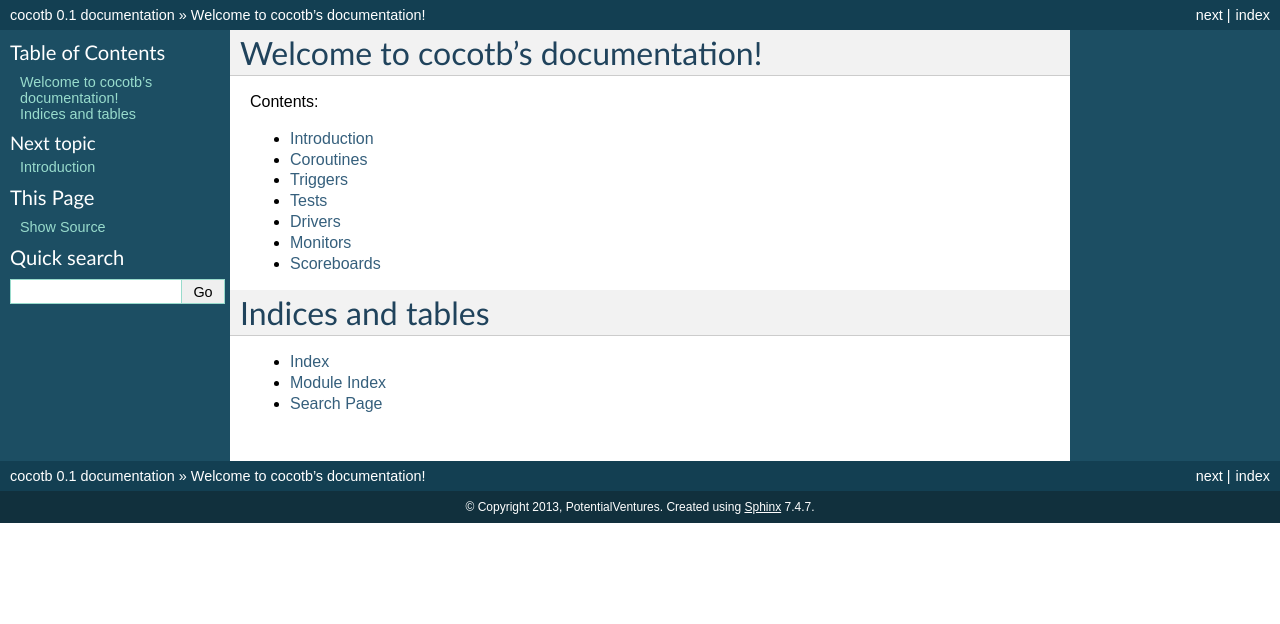
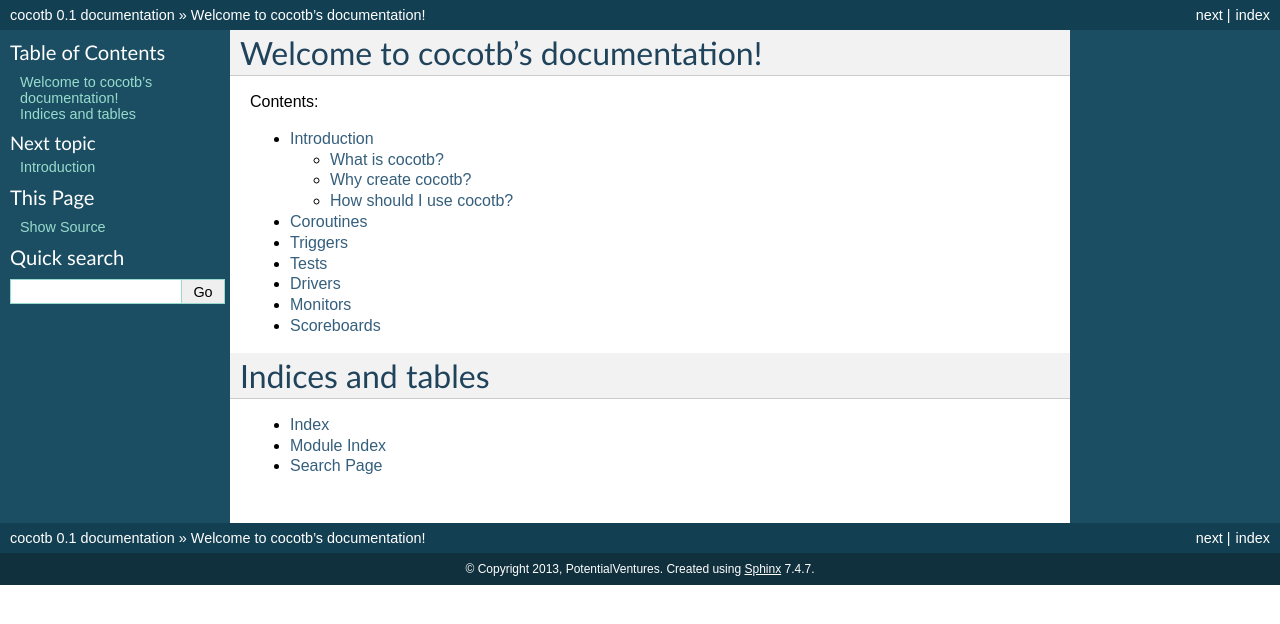
Before and after one commit to bushbecky/cocotb-bus, a Sphinx documentation site: the page built from documentation/source/index.rst, in a window 1280 px wide. Shown: the top 624 px of the page. Built offline with Sphinx 7.4.7, drawn with Linux system fonts in a browser that asks for light colours; formulas are drawn with MathJax 3; some of the changed lines change nothing that is shown.

Commit message:
Update introduction.rst

```diff
--- a/documentation/source/introduction.rst
+++ b/documentation/source/introduction.rst
@@ -1,4 +1,41 @@
+############
 Introduction
-============
+############
 
-Brief introduction
+What is cocotb?
+===============
+
+**Cocotb** is a *coroutine* based *cosimulation* *testbench* environment for testing VHDL/Verilog RTL using Python.
+
+**Cocotb** is completely free, open source (under the `BSD License <http://en.wikipedia.org/wiki/BSD_licenses#3-clause_license_.28.22Revised_BSD_License.22.2C_.22New_BSD_License.22.2C_or_.22Modified_BSD_License.22.29>`_) and hosted on `GitHub <https://github.com/potentialventures/cocotb>`_.
+Cocotb still requires a simulator to simulate the RTL. Simulators that have been tested and known to work with cocotb:
+* Icarus
+* Aldec Riviera-PRO
+* Synopsys VCS
+
+See the :doc:`Simulator Support` page for full details of supported simulators and any gotchas.
+
+Why create cocotb?
+==================
+
+Verification is the hardest part of realising a working design. Throughout the industry quite a broad spectrum of verification techniques exist, of varying degrees of complexity:
+
+# Waveform inspection (non self-checking testbenches)
+# VHDL/Verilog testbenches
+# File-based testbenches using another language to generate the test-vectors and check the output
+# SystemVerilog or SystemC testbench
+# UVM based testbench
+# Custom PLI/DPI framework
+
+
+How should I use cocotb?
+========================
+
+Utilise the simulator features
+------------------------------
+
+If you are paying for a simulator, make the most of all the fucntionlity it provides.
+
+* Code coverage
+* Functional coverage
+* Assersions
```
